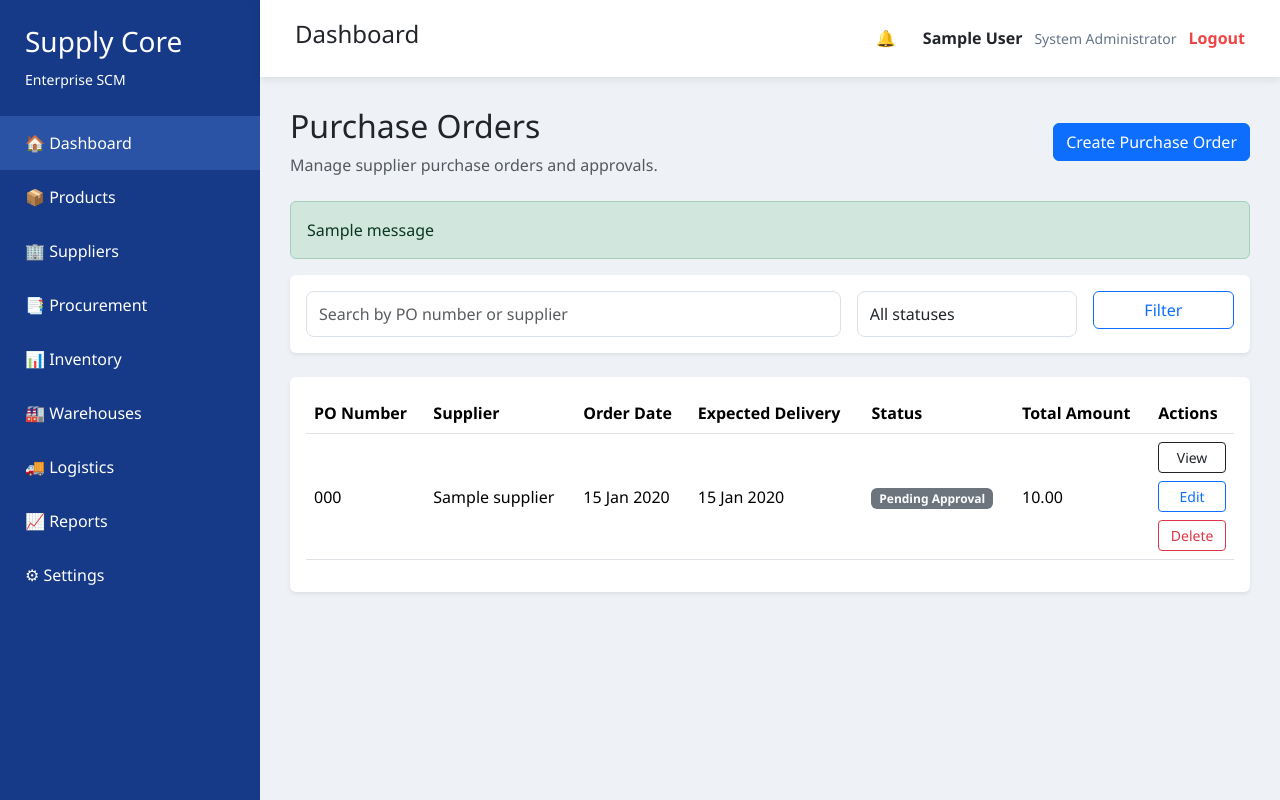
After one commit to Afa237/Supply-Core, a Django app: page /procurement/ in a window 1280 px wide. The commit adds this page. Run offline with Django 5.2, Linux system fonts and the light colour scheme; a user stored in the database is signed in; tables that the repository leaves empty hold one stand-in row (values such as "Sample post"); one stand-in notice (Sample message) is shown; parts of the project's set-up code (start-up, migrations or seed data) failed here and were passed over.

Commit message:
modified:   config/urls.py 	new file:   procurement/forms.py 	new file:   procurement/urls.py 	modified:   procurement/views.py 	modified:   templates/partials/sidebar.html 	new file:   templates/procurement/purchase_order_confirm_delete.html 	new file:   templates/procurement/purchase_order_detail.html 	new file:   templates/procurement/purchase_order_form.html 	new file:   templates/procurement/purchase_order_list.html

```diff
--- a/config/urls.py
+++ b/config/urls.py
@@ -26,4 +26,5 @@ urlpatterns = [
     path("products/", include("products.urls")),
     path("warehouses/", include("warehouse.urls")),
     path("inventory/", include("inventory.urls")),
+    path("procurement/", include("procurement.urls")),
 ]
--- /dev/null
+++ b/procurement/urls.py
@@ -0,0 +1,32 @@
+from django.urls import path
+
+from . import views
+
+
+urlpatterns = [
+    path(
+        "",
+        views.purchase_order_list,
+        name="purchase_order_list",
+    ),
+    path(
+        "add/",
+        views.purchase_order_create,
+        name="purchase_order_create",
+    ),
+    path(
+        "<int:po_id>/",
+        views.purchase_order_detail,
+        name="purchase_order_detail",
+    ),
+    path(
+        "<int:po_id>/edit/",
+        views.purchase_order_update,
+        name="purchase_order_update",
+    ),
+    path(
+        "<int:po_id>/delete/",
+        views.purchase_order_delete,
+        name="purchase_order_delete",
+    ),
+]
--- a/procurement/views.py
+++ b/procurement/views.py
@@ -1,3 +1,147 @@
-from django.shortcuts import render
+from django.contrib import messages
+from django.contrib.auth.decorators import login_required
+from django.db.models import Q
+from django.shortcuts import get_object_or_404, redirect, render
+
+from .forms import PurchaseOrderForm
+from .models import PurchaseOrder
+
+
+@login_required
+def purchase_order_list(request):
+    purchase_orders = PurchaseOrder.objects.select_related(
+        "supplier"
+    ).all()
+
+    query = request.GET.get("q", "")
+    status = request.GET.get("status", "")
+
+    if query:
+        purchase_orders = purchase_orders.filter(
+            Q(po_number__icontains=query)
+            | Q(supplier__name__icontains=query)
+        )
+
+    if status:
+        purchase_orders = purchase_orders.filter(
+            status=status
+        )
+
+    return render(
+        request,
+        "procurement/purchase_order_list.html",
+        {
+            "purchase_orders": purchase_orders,
+            "query": query,
+            "selected_status": status,
+            "status_choices": PurchaseOrder.STATUS_CHOICES,
+        },
+    )
+
+
+@login_required
+def purchase_order_create(request):
+    if request.method == "POST":
+        form = PurchaseOrderForm(request.POST)
+
+        if form.is_valid():
+            form.save()
+
+            messages.success(
+                request,
+                "Purchase order created successfully.",
+            )
+
+            return redirect("purchase_order_list")
+    else:
+        form = PurchaseOrderForm()
+
+    return render(
+        request,
+        "procurement/purchase_order_form.html",
+        {
+            "form": form,
+            "page_title": "Create Purchase Order",
+        },
+    )
+
+
+@login_required
+def purchase_order_update(request, po_id):
+    purchase_order = get_object_or_404(
+        PurchaseOrder,
+        id=po_id,
+    )
+
+    if request.method == "POST":
+        form = PurchaseOrderForm(
+            request.POST,
+            instance=purchase_order,
+        )
+
+        if form.is_valid():
+            form.save()
+
+            messages.success(
+                request,
+                "Purchase order updated successfully.",
+            )
+
+            return redirect("purchase_order_list")
+    else:
+        form = PurchaseOrderForm(
+            instance=purchase_order
+        )
+
+    return render(
+        request,
+        "procurement/purchase_order_form.html",
+        {
+            "form": form,
+            "page_title": "Edit Purchase Order",
+        },
+    )
+
+
+@login_required
+def purchase_order_delete(request, po_id):
+    purchase_order = get_object_or_404(
+        PurchaseOrder,
+        id=po_id,
+    )
+
+    if request.method == "POST":
+        purchase_order.delete()
+
+        messages.success(
+            request,
+            "Purchase order deleted successfully.",
+        )
+
+        return redirect("purchase_order_list")
+
+    return render(
+        request,
+        "procurement/purchase_order_confirm_delete.html",
+        {
+            "purchase_order": purchase_order,
+        },
+    )
+
+
+@login_required
+def purchase_order_detail(request, po_id):
+    purchase_order = get_object_or_404(
+        PurchaseOrder.objects.select_related("supplier"),
+        id=po_id,
+    )
+
+    return render(
+        request,
+        "procurement/purchase_order_detail.html",
+        {
+            "purchase_order": purchase_order,
+        },
+    )
 
 # Create your views here.
--- a/templates/partials/sidebar.html
+++ b/templates/partials/sidebar.html
@@ -22,7 +22,9 @@
         </li>
 
         <li>
+            <a href="{% url 'purchase_order_list' %}">
                 📑 Procurement
+            </a>
         </li>
 
         <li>
--- /dev/null
+++ b/templates/procurement/purchase_order_list.html
@@ -0,0 +1,146 @@
+{% extends "layout/dashboard_base.html" %}
+
+{% block content %}
+
+<div class="d-flex justify-content-between align-items-center mb-4">
+    <div>
+        <h2>Purchase Orders</h2>
+        <p class="text-muted mb-0">
+            Manage supplier purchase orders and approvals.
+        </p>
+    </div>
+
+    <a
+        href="{% url 'purchase_order_create' %}"
+        class="btn btn-primary"
+    >
+        Create Purchase Order
+    </a>
+</div>
+
+{% if messages %}
+    {% for message in messages %}
+        <div class="alert alert-success">
+            {{ message }}
+        </div>
+    {% endfor %}
+{% endif %}
+
+<form method="get" class="card border-0 shadow-sm mb-4">
+    <div class="card-body">
+        <div class="row g-3">
+
+            <div class="col-md-7">
+                <input
+                    type="text"
+                    name="q"
+                    value="{{ query }}"
+                    class="form-control"
+                    placeholder="Search by PO number or supplier"
+                >
+            </div>
+
+            <div class="col-md-3">
+                <select name="status" class="form-select">
+                    <option value="">All statuses</option>
+
+                    {% for value, label in status_choices %}
+                        <option
+                            value="{{ value }}"
+                            {% if selected_status == value %}
+                                selected
+                            {% endif %}
+                        >
+                            {{ label }}
+                        </option>
+                    {% endfor %}
+                </select>
+            </div>
+
+            <div class="col-md-2">
+                <button class="btn btn-outline-primary w-100">
+                    Filter
+                </button>
+            </div>
+
+        </div>
+    </div>
+</form>
+
+<div class="card border-0 shadow-sm">
+    <div class="card-body">
+        <div class="table-responsive">
+
+            <table class="table align-middle">
+                <thead>
+                    <tr>
+                        <th>PO Number</th>
+                        <th>Supplier</th>
+                        <th>Order Date</th>
+                        <th>Expected Delivery</th>
+                        <th>Status</th>
+                        <th>Total Amount</th>
+                        <th>Actions</th>
+                    </tr>
+                </thead>
+
+                <tbody>
+                    {% for po in purchase_orders %}
+                        <tr>
+                            <td>{{ po.po_number }}</td>
+                            <td>{{ po.supplier.name }}</td>
+                            <td>{{ po.order_date|date:"d M Y" }}</td>
+                            <td>
+                                {{ po.expected_delivery|date:"d M Y" }}
+                            </td>
+                            <td>
+                                <span class="badge bg-secondary">
+                                    {{ po.get_status_display }}
+                                </span>
+                            </td>
+                            <td>{{ po.total_amount }}</td>
+                            <td>
+                                <div class="d-flex flex-column gap-2">
+
+                                    <a
+                                        href="{% url 'purchase_order_detail' po.id %}"
+                                        class="btn btn-sm btn-outline-dark"
+                                    >
+                                        View
+                                    </a>
+
+                                    <a
+                                        href="{% url 'purchase_order_update' po.id %}"
+                                        class="btn btn-sm btn-outline-primary"
+                                    >
+                                        Edit
+                                    </a>
+
+                                    <a
+                                        href="{% url 'purchase_order_delete' po.id %}"class="btn btn-sm btn-outline-danger"
+                                    >
+                                        Delete
+                                    </a>
+
+                                </div>
+                            </td>
+                        </tr>
+
+                    {% empty %}
+                        <tr>
+                            <td
+                                colspan="7"
+                                class="text-center text-muted py-4"
+                            >
+                                No purchase orders found.
+                            </td>
+                        </tr>
+                    {% endfor %}
+                </tbody>
+            </table>
+
+        </div>
+    </div>
+</div>
+
+{% endblock %}
```
Also changed, not shown: procurement/forms.py (added, +47 -0 lines), templates/procurement/purchase_order_confirm_delete.html (added, +33 -0 lines), templates/procurement/purchase_order_detail.html (added, +74 -0 lines), templates/procurement/purchase_order_form.html (added, +47 -0 lines).
